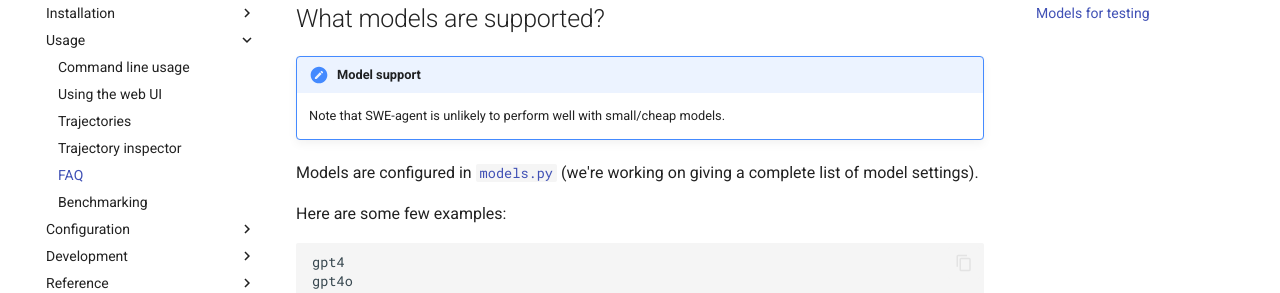
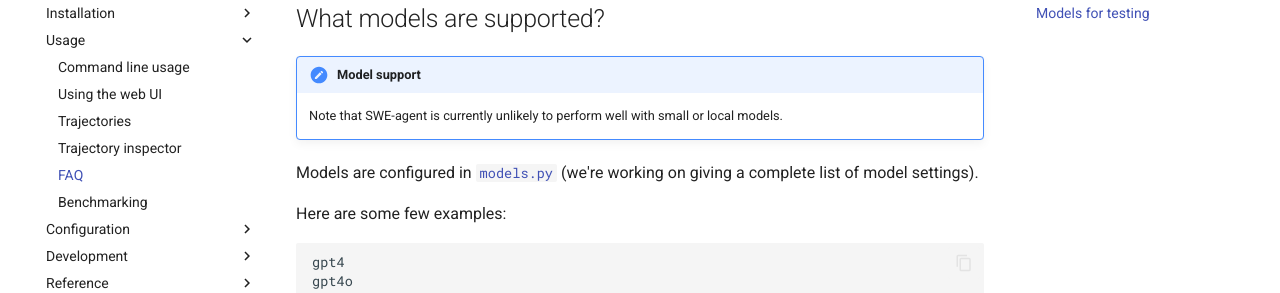
Before and after one commit to princeton-nlp/SWE-agent, an MkDocs documentation site: the page built from docs/usage/usage_faq.md, in a window 1280 px wide and 1364 px high. Shown: the part 225-518 px from the top of the window. Built offline with MkDocs 1.6.1 and Material for MkDocs 9.7.7, drawn with Linux system fonts in a browser that asks for light colours; comment, search, counter and statistics services are not loaded.

Commit message:
Update usage_faq.md - clarify warning

```diff
--- a/docs/usage/usage_faq.md
+++ b/docs/usage/usage_faq.md
@@ -3,7 +3,7 @@
 ## What models are supported?
 
 !!! note "Model support"
-    Note that SWE-agent is unlikely to perform well with small/cheap models.
+    Note that SWE-agent is currently unlikely to perform well with small or local models.
 
 Models are configured in [`models.py`](https://github.com/princeton-nlp/SWE-agent/blob/main/sweagent/agent/models.py) (we're working on giving a complete list of model settings).
 
```
